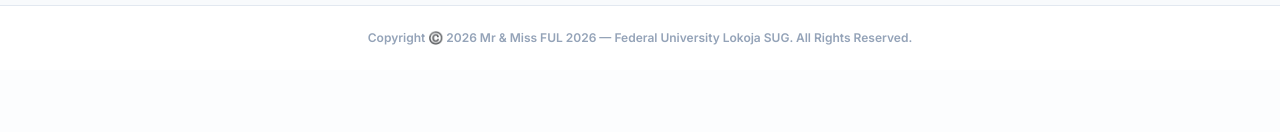
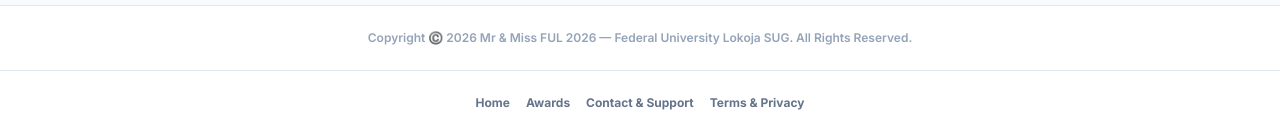
Before and after one commit to esimlord-beep/mr-miss-ful-2026-v2, a Next.js app: page / in a window 1280 px wide. Shown: the part 2013-2145 px from the top of the page. Before the commit the page ends 2083 px from the top, so only its background shows below. Built offline with nearby package versions, Linux system fonts and the light colour scheme; no server answers; the database is empty.

Commit message:
Update layout.tsx

```diff
--- a/src/app/layout.tsx
+++ b/src/app/layout.tsx
@@ -62,6 +62,12 @@ export default function RootLayout({
                   <a href="/awards" className="flex items-center gap-3 px-4 py-3 text-sm font-black text-amber-600 hover:bg-amber-50">
                     🏆 FUL Awards 2026
                   </a>
+                  <a href="/contact" className="flex items-center gap-3 px-4 py-3 text-sm font-black text-slate-900 hover:bg-slate-50">
+                    💬 Contact & Support
+                  </a>
+                  <a href="/terms" className="flex items-center gap-3 px-4 py-3 text-sm font-black text-slate-900 hover:bg-slate-50">
+                    📄 Terms & Privacy
+                  </a>
                 </div>
               </details>
             </div>
@@ -71,6 +77,14 @@ export default function RootLayout({
           <div className="flex-grow">
             {children}
           </div>
+          <footer className="border-t border-slate-200 bg-white py-6 px-4 text-center">
+            <div className="flex flex-wrap justify-center gap-4 text-xs font-bold text-slate-500">
+              <a href="/" className="hover:text-amber-600">Home</a>
+              <a href="/awards" className="hover:text-amber-600">Awards</a>
+              <a href="/contact" className="hover:text-amber-600">Contact & Support</a>
+              <a href="/terms" className="hover:text-amber-600">Terms & Privacy</a>
+            </div>
+          </footer>
         </div>
         <SpeedInsights />
         <Analytics />
```
